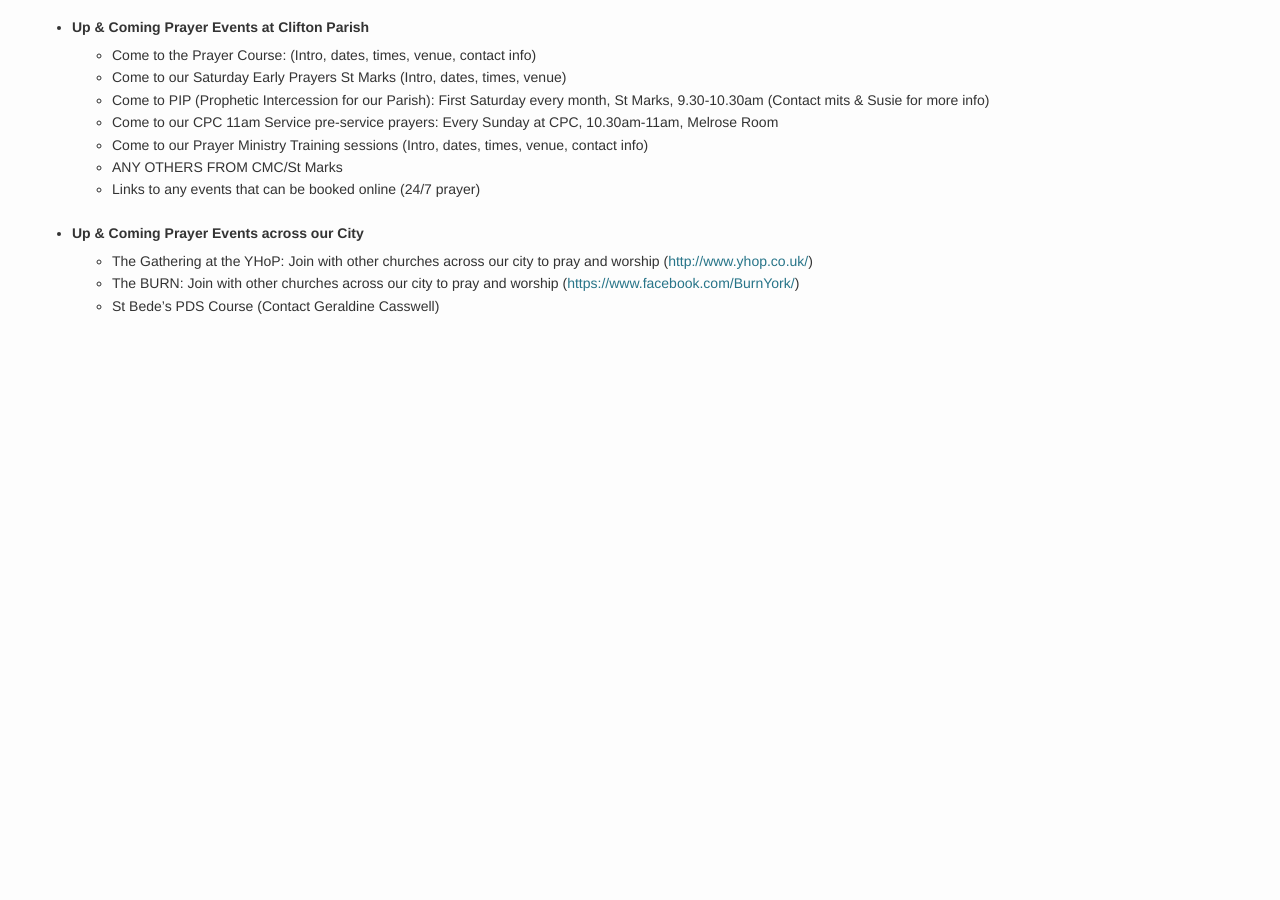
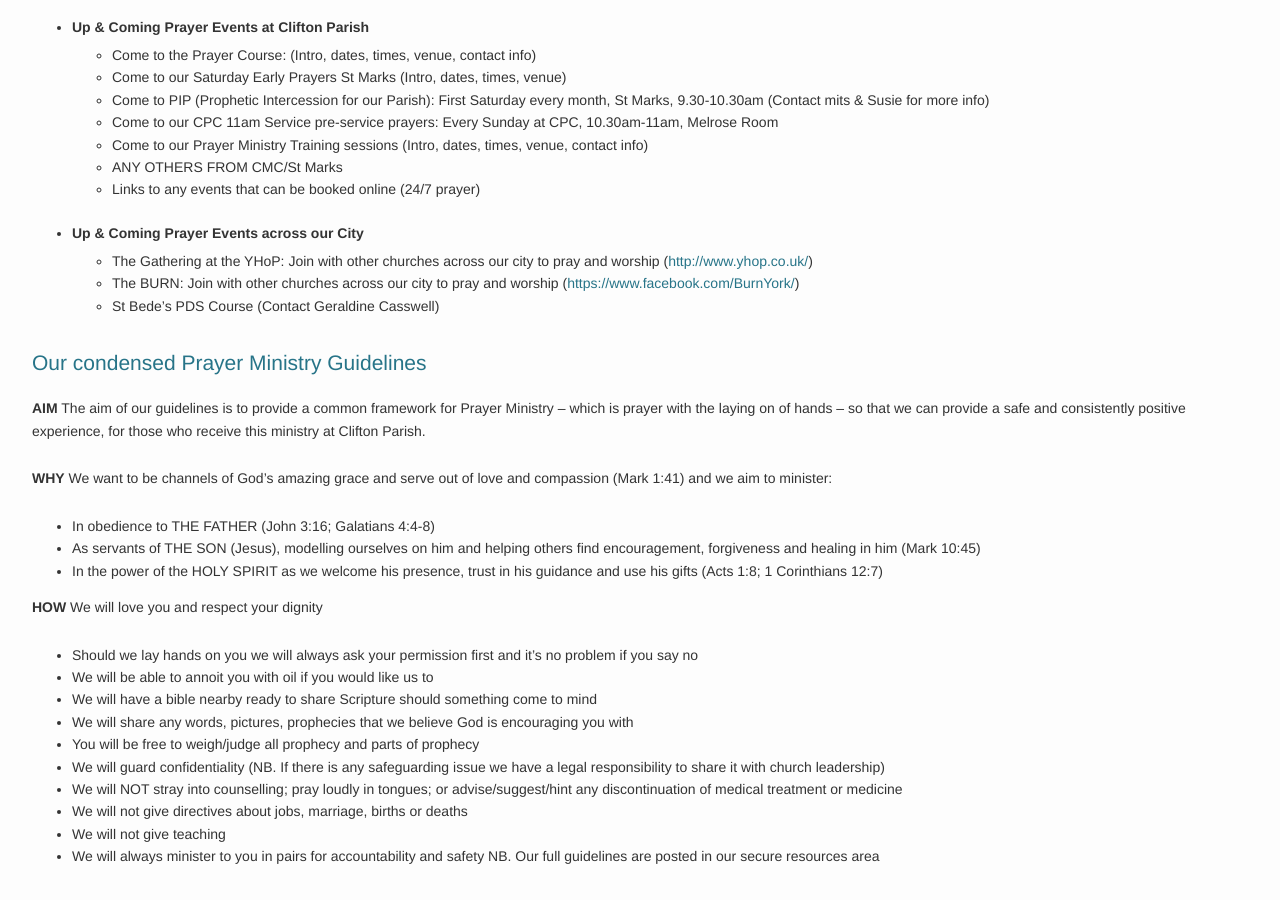
Before and after one commit to griffpatch/CPCYorkPP, a Jekyll site: the page built from pages/prayer.md, in a window 1280 px wide and 900 px high, scrolled down 620 px. Built offline with Jekyll 4.4.1, drawn with Linux system fonts in a browser that asks for light colours; before the commit the page ends 969 px from its top, so only the background shows below that.

Commit message:
Update prayer.md

```diff
--- a/pages/prayer.md
+++ b/pages/prayer.md
@@ -43,3 +43,26 @@ If you would like to grow in prayer
   + The Gathering at the YHoP: Join with other churches across our city to pray and worship (<http://www.yhop.co.uk/>)
   + The BURN: Join with other churches across our city to pray and worship (<https://www.facebook.com/BurnYork/>)
   + St Bede's PDS Course (Contact Geraldine Casswell)
+
+
+Our condensed Prayer Ministry Guidelines
+------------------------------------------
+**AIM** The aim of our guidelines is to provide a common framework for Prayer Ministry – which is prayer with the laying on of hands – so that we can provide a safe and consistently positive experience, for those who receive this ministry at Clifton Parish.
+
+**WHY** We want to be channels of God’s amazing grace and serve out of love and compassion (Mark 1:41) and we aim to minister:
++	In obedience to THE FATHER (John 3:16; Galatians 4:4-8)
++	As servants of THE SON (Jesus), modelling ourselves on him and helping others find encouragement, forgiveness and healing in him (Mark 10:45)
++	In the power of the HOLY SPIRIT as we welcome his presence, trust in his guidance and use his gifts (Acts 1:8; 1 Corinthians 12:7)
+
+**HOW** We will love you and respect your dignity
++	Should we lay hands on you we will always ask your permission first and it's no problem if you say no
++	We will be able to annoit you with oil if you would like us to
++	We will have a bible nearby ready to share Scripture should something come to mind
++	We will share any words, pictures, prophecies that we believe God is encouraging you with
++	You will be free to weigh/judge all prophecy and parts of prophecy
++	We will guard confidentiality (NB. If there is any safeguarding issue we have a legal responsibility to share it with church leadership)
++	We will NOT stray into counselling; pray loudly in tongues; or advise/suggest/hint any discontinuation of medical treatment or medicine
++	We will not give directives about jobs, marriage, births or deaths
++	We will not give teaching
++ We will always minister to you in pairs for accountability and safety
+NB. Our full guidelines are posted in our secure resources area
```
